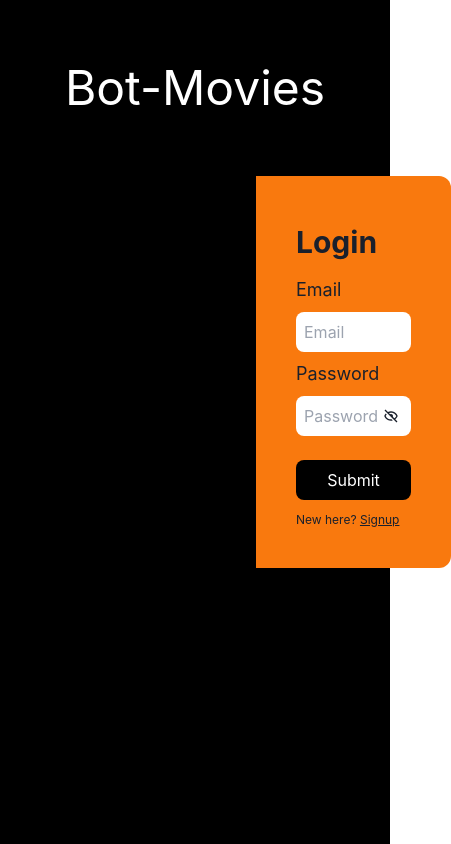
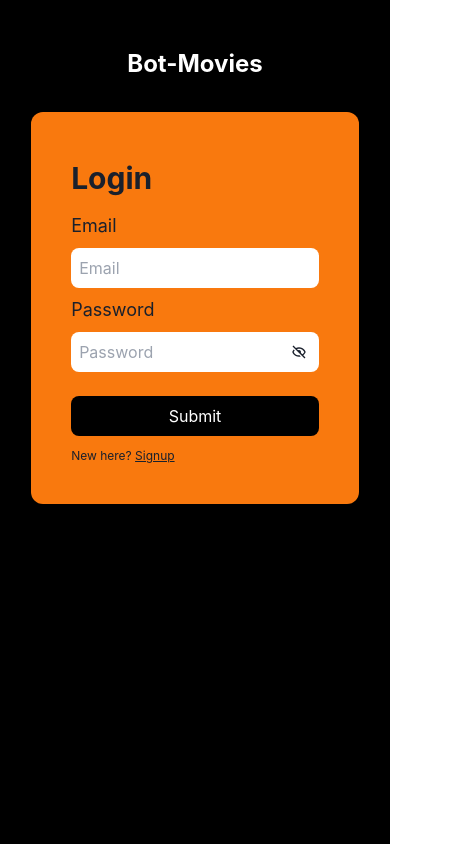
Before and after one commit to avikaldarolia/movie-frontend, a React (Create React App) app: page /login in a window 390 px wide. Shown: the whole page, 451 px wide, since content can reach past the window. Built offline with nearby package versions, Linux system fonts and the light colour scheme; no server answers.

Commit message:
login/sign up responsive

```diff
--- a/src/components/Auth.jsx
+++ b/src/components/Auth.jsx
@@ -64,17 +64,17 @@ const Auth = ({ title }) => {
     }
   };
   return (
-    <div className="w-screen h-screen flex flex-col bg-black">
-      <p className="text-white mx-auto mt-16 text-5xl">Bot-Movies</p>
-      <div className="flex w-full mt-16 h-fit">
-        <div className="w-1/2 ml-64 bg-gray-200 rounded-tl-xl rounded-bl-xl">
+    <div className="w-full h-screen flex flex-col bg-black">
+      <p className="text-white mx-auto mt-12 md:mt-16 text-2xl md:text-5xl font-bold">Bot-Movies</p>
+      <div className="flex flex-col md:flex-row w-11/12 mx-auto md:mx-none md:w-full mt-8 md:mt-16">
+        <div className="w-1/2 ml-64 bg-gray-200 rounded-tl-xl rounded-bl-xl hidden md:block">
           <img
             src={wall}
             className="h-full w-fit rounded-tl-xl rounded-bl-xl"
             alt=""
           />
         </div>
-        <div className="flex flex-col mx-auto w-1/2 p-10 rounded-tr-xl rounded-br-xl bg-[#f9790e] mr-64">
+        <div className="flex flex-col mx-auto w-11/12 md:w-1/2 p-10 rounded-tl-xl md:rounded-tl-none rounded-tr-xl rounded-bl-xl md:rounded-bl-xl-none rounded-br-xl bg-[#f9790e] md:mr-64">
           <ToastContainer />
           <p className="font-bold text-3xl py-2">{title}</p>
           <label className="my-2 text-lg">Email</label>
--- a/src/components/Movie/MovieDetail.jsx
+++ b/src/components/Movie/MovieDetail.jsx
@@ -5,13 +5,15 @@ import Navbar from '../../components/Navbar';
 import { IoMdArrowRoundBack } from 'react-icons/io';
 // import SearchBar from '../../components/SearchBar';
 import axios from 'axios';
-import { useDisclosure } from '@chakra-ui/react';
+import { Spinner, useDisclosure } from '@chakra-ui/react';
 import PlayModal from './PlayModal';
 
 const MovieDetail = () => {
   const params = useParams();
   const { isOpen, onOpen, onClose } = useDisclosure();
   const [movie, setMovie] = useState();
+  const [isLoading, setIsLoading] = useState(true);
+
   const navigate = useNavigate();
 
   useEffect(() => {
@@ -19,12 +21,28 @@ const MovieDetail = () => {
       await axios
         .get(`//www.omdbapi.com/?apikey=55d8034d&i=${params.id}`)
         .then((res) => setMovie(res.data));
+      setIsLoading(false)
     };
     getMovie();
   }, [params.id]);
   return (
     <div className="w-full h-full">
       <Navbar />
+      {isLoading ? (
+        <div className="m-auto h-screen">
+          <Spinner
+            thickness="4px"
+            position="relative"
+            speed="0.65s"
+            emptyColor="gray.200"
+            color="#f9790e"
+            size="xl"
+            marginLeft={'45vw'}
+            marginTop={'40vh'}
+          />
+        </div>
+      ) : (
+        <>
           <div className="flex items-center mt-5 mx-auto md:ml-8">
             <IoMdArrowRoundBack
               onClick={() => navigate(-1)}
@@ -82,6 +100,8 @@ const MovieDetail = () => {
               </div>
             </div>
           </div>
+        </>
+      )}
     </div>
   );
 };
```
Lines whose indentation alone changed are shown as unchanged.
